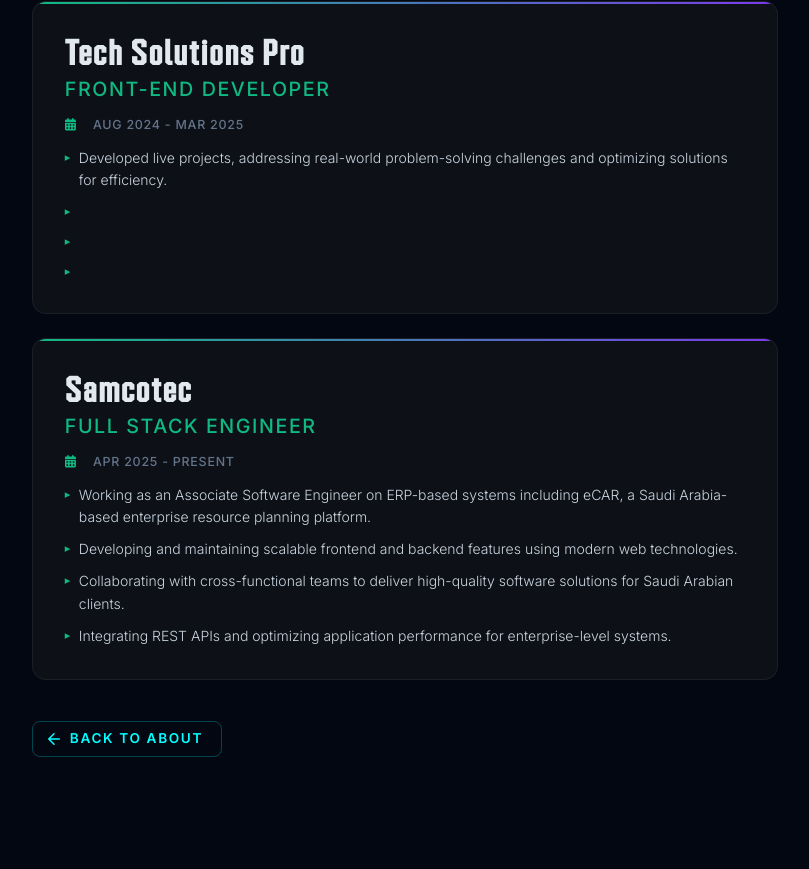
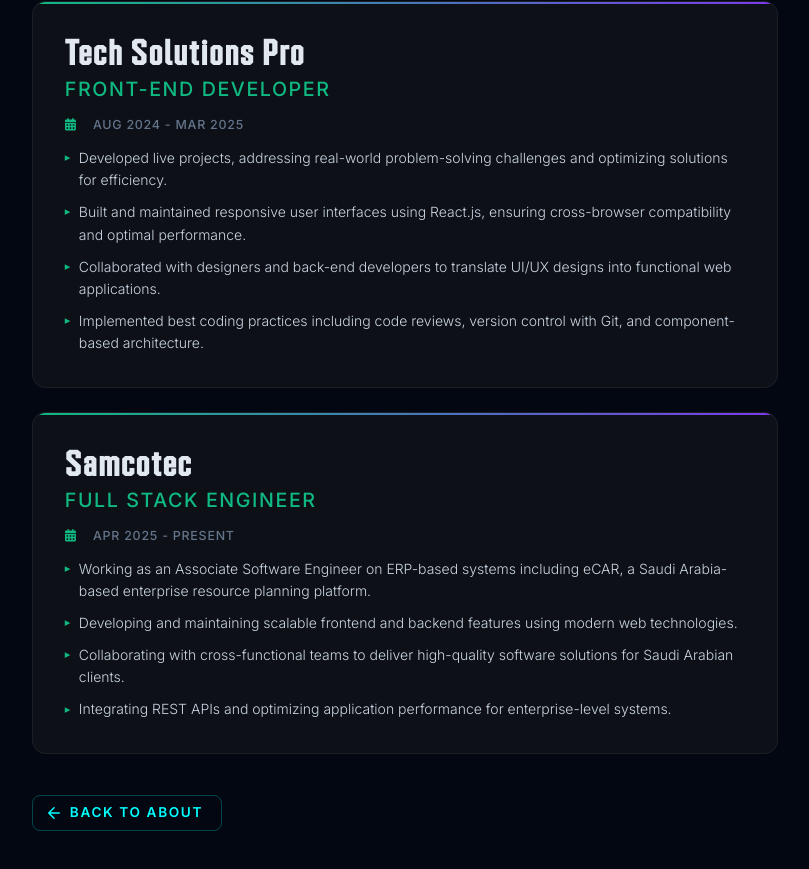
Before and after one commit to arslan-mallah/profolio-arslanmallah, a React (Create React App) app: page /about/internships in a window 1280 px wide. Shown: the part 964-1833 px from the top of the page, without its empty margins (235-1044 px from the left). Before the commit the page ends 1801 px from the top, so only its background shows below. Built offline with nearby package versions, Linux system fonts and the light colour scheme.

Commit message:
latest updates 4/14/26

```diff
--- a/src/data.js
+++ b/src/data.js
@@ -93,6 +93,9 @@
           duration: 'AUG 2024 - MAR 2025',
           keyPointOne:
             'Developed live projects, addressing real-world problem-solving challenges and optimizing solutions for efficiency.',
+          keyPointTwo: 'Built and maintained responsive user interfaces using React.js, ensuring cross-browser compatibility and optimal performance.',
+          keyPointThree: 'Collaborated with designers and back-end developers to translate UI/UX designs into functional web applications.',
+          keyPointFour: 'Implemented best coding practices including code reviews, version control with Git, and component-based architecture.',
           offsetValue: '-1000',
         },
         {
```
